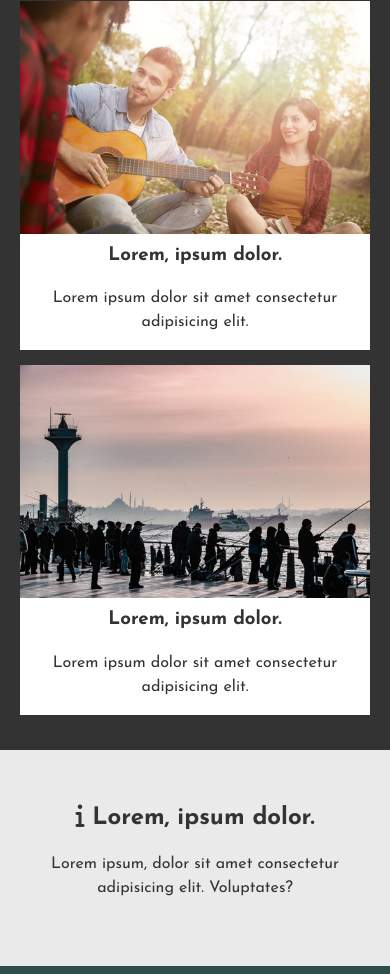
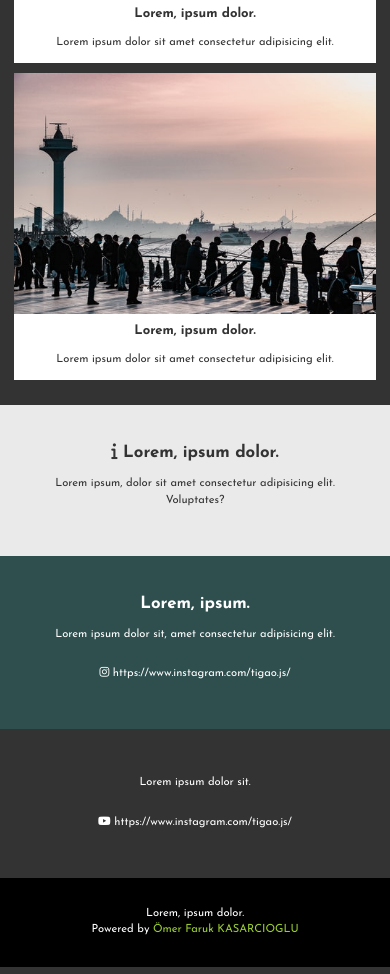
Before and after one commit to OFKasarcioglu/responsive-home-page-design-web-site, a plain HTML site: page index.html in a window 390 px wide. Shown: the part 1023-1997 px from the top of the page. Drawn offline with Linux system fonts and the light colour scheme.

Commit message:
RESPONSIVE TASARIMIN DEMO TASARMIN BITMESI VE ICERIK GIRILMEYE BASLANMASI

```diff
--- a/index.html
+++ b/index.html
@@ -86,7 +86,7 @@
         </div>
       </section>
 
-      <section id="_UcuncuSection">
+      <section id="_UcuncuSection" class="BosElemanYarat">
         <div class="kutu">
           <h2 class="IcerikBaslik">Lorem, ipsum.</h2>
           <p>Lorem ipsum dolor sit, amet consectetur adipisicing elit.</p>
@@ -98,6 +98,7 @@
           <p><i class="fab fa-youtube"></i> https://www.instagram.com/tigao.js/</p>
         </div>
       </section>
+
     </main>
     <footer>
       <div>Lorem, ipsum dolor.</div>
--- a/style.css
+++ b/style.css
@@ -4,7 +4,7 @@
   box-sizing: border-box;
 }
 html {
-  font-size: 10px;
+  font-size: 7px;
 }
 
 body {
@@ -29,6 +29,12 @@ p {
 img {
   width: 100%;
   height: auto;
+}
+
+.BosElemanYarat::after{
+  content: "";
+  display: block;
+  clear: both;
 }
 
 header {
@@ -106,3 +112,38 @@ footer {
 footer a {
   color: yellowgreen;
 }
+
+/* Mobil cihazlar için tasarım yapıldı ancak bu tasarımın TABLET ve PC içinde
+yapılması gerekli aşşağıdaki bölümde bunları yaptık.
+
+min-width olarak gidecektir çünkü ilk mobil tasarıma göre yaptık.
+*/
+
+@media screen and (min-width:800px) {
+
+  html{
+    font-size: 9px;
+  }
+
+}
+@media screen and (min-width:1200px) {
+
+  html{
+    font-size: 11px;
+  }
+  #_ikinciSection li{
+
+    /* Yan yana gelebilmeleri için width % 28 olarak verdim */
+    width: 28%;
+    margin: 1%;
+    display: inline-block;
+  }
+
+  .kutu{
+    /*PC versiyonunda iki adet kutu olduğu için % 50 olarak genişliği belirttik */
+    width: 50%;
+    float: left;
+
+  }
+
+}
```
